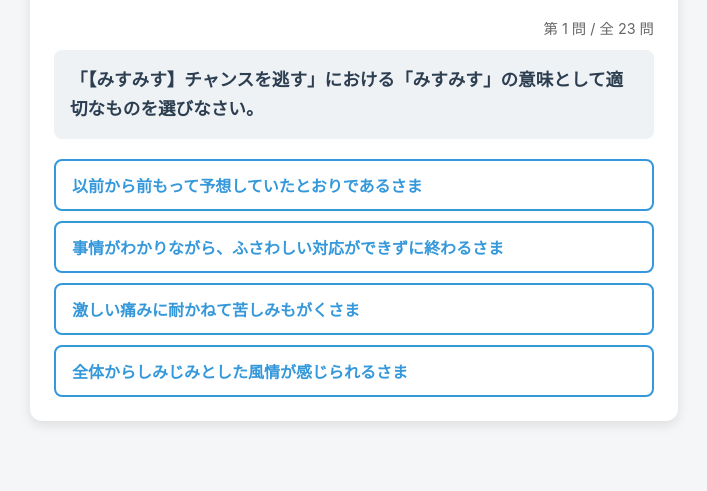
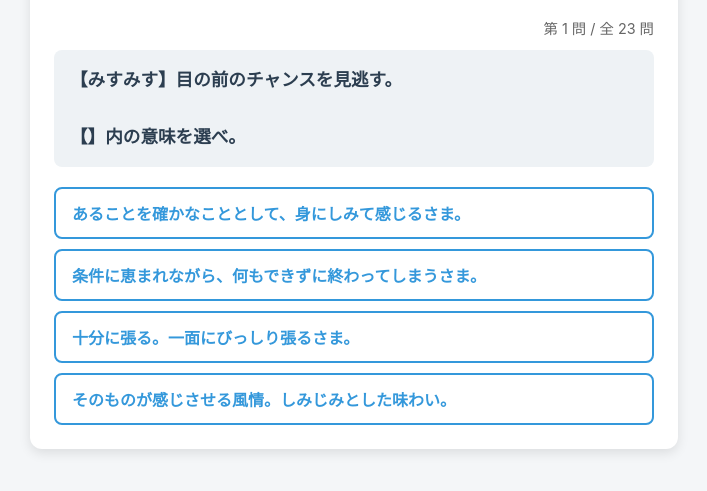
Before and after one commit to math1101/kotoba, a plain HTML site: page index.html in a window 1280 px wide. Shown: the part 89-580 px from the top of the page, without its empty margins (286-993 px from the left). Drawn offline with Linux system fonts and the light colour scheme.

Commit message:
Update quiz data with new questions and options

```diff
--- a/index.html
+++ b/index.html
@@ -139,31 +139,146 @@
 </div>
 
 <script>
-  // 全単語データ（22問）[span_0](start_span)[span_0](end_span)
+  // 全単語データ（画像に準拠した用例と選択肢）
   const rawQuizData = [
-    { word: "あしらう", type: 1, question: "「相手を軽んじた【あしらう】」における「あしらう」の意味として適切なものを選びなさい。", options: ["相手を軽んじた扱いをする・応対する", "実際よりもよく見えるよう整えて見せる", "相手の話にうなずいて調子を合わせる", "身なりや外観を美しく飾る"], answer: "相手を軽んじた扱いをする・応対する" },
-    { word: "ありふれた", type: 1, question: "「【ありふれた】話だ」における「ありふれた」の意味として適切なものを選びなさい。", options: ["どこにでもありそうな", "過去の複雑な経過がある", "非常に価値が高く珍しい", "思いやりがなく冷淡な"], answer: "どこにでもありそうな" },
-    { word: "いきさつ", type: 1, question: "「過去の【いきさつ】を話す」における「いきさつ」の意味として適切なものを選びなさい。", options: ["物事のこみいった事情や事件の経過", "将来に対する明確な見通しや計画", "他人の権力や意志に従うこと", "手先を使って物を上手に作る職人"], answer: "物事のこみいった事情や事件の経過" },
-    { word: "いろどる", type: 1, question: "「食卓を【いろどる】」における「いろどる」の意味として適切なものを選びなさい。", options: ["色をつけたり様々な物を取り合わせて飾る", "古くなった箇所の破れや壊れを直す", "自分の本心を隠して別のふりをする", "物事がスムーズに進まなくする"], answer: "色をつけたり様々な物を取り合わせて飾る" },
-    { word: "あいづち", type: 1, question: "「【あいづち】を打つ」における「あいづち」の意味として適切なものを選びなさい。", options: ["相手の話にうなずいてうまく調子を合わせること", "自分と相手との間に物を置いて仕切ること", "恐ろしさや寒さで手足が震えること", "相手を軽視して失礼な対応をすること"], answer: "相手の話にうなずいてうまく調子を合わせること" },
-    { word: "えりすぐり", type: 1, question: "「【えりすぐり】の作品」における「えりすぐり」の意味として適切なものを選びなさい。", options: ["よいものの中から、さらに選び抜かれたもの", "見た目だけを美しくつくろったもの", "以前から前もって準備されていたもの", "表面からは見えない裏の事情"], answer: "よいものの中から、さらに選び抜かれたもの" },
-    { word: "おののく", type: 1, question: "「恐怖に【おののく】」における「おののく」の意味として適切なものを選びなさい。", options: ["恐ろしさ・寒さ・興奮などで体や手足が震える", "苦痛で地べたをころげまわる", "物事を途中で諦めて嫌がること", "気持ちを引き締めて緊張すること"], answer: "恐ろしさ・寒さ・興奮などで体や手足が震える" },
-    { word: "うつろ", type: 1, question: "「【うつろ】なまなざし」における「うつろ」の意味として適切なものを選びなさい。", options: ["内部が空洞であること・ぼんやりしてむなしい様子", "態度が冷淡で思いやりがない様子", "落ち着いていて物に動じない冷静な様子", "実際に見て事情を十分に理解している様子"], answer: "内部が空洞であること・ぼんやりしてむなしい様子" },
-    { word: "まざまざ", type: 1, question: "「脳裏に【まざまざ】と浮かぶ」における「まざまざ」の意味として適切なものを選びなさい。", options: ["目の前で見るようにありありとしているさま", "何もできずに目の前で逃してしまうさま", "風や水の勢いに従ってゆらゆら動くさま", "手際がよく上手に物事をこなすさま"], answer: "目の前で見るようにありありとしているさま" },
-    { word: "みすみす", type: 1, question: "「【みすみす】チャンスを逃す」における「みすみす」の意味として適切なものを選びなさい。", options: ["事情がわかりながら、ふさわしい対応ができずに終わるさま", "以前から前もって予想していたとおりであるさま", "激しい痛みに耐かねて苦しみもがくさま", "全体からしみじみとした風情が感じられるさま"], answer: "事情がわかりながら、ふさわしい対応ができずに終わるさま" },
-    { word: "もたげる", type: 1, question: "「疑いが頭を【もたげる】」における「もたげる」の意味として適切なものを選びなさい。", options: ["持ち上げる・それまで目立たなかったものが表面に出てくる", "破れたり壊れたりした部分をきれいに補修する", "気持ちを引き締めてピンと緊張させる", "気乗りがせず嫌がってなかなか実行しない"], answer: "持ち上げる・それまで目立たなかったものが表面に出てくる" },
-    { word: "よそおう", type: 1, question: "「平静を【よそおう】」における「よそおう」の意味として適切なものを選びなさい。", options: ["身なりを整える・本心を隠して見せかける", "他人の意思や権力などに素直に従う", "二つのものの間に空間や時間を置く", "物事がスムーズに進まず滞る"], answer: "身なりを整える・本心を隠して見せかける" },
-    { word: "おもむき", type: 1, question: "「庭に【おもむき】がある」における「おもむき」の意味として適切なものを選びなさい。", options: ["そのものが感じさせる風情やしみじみとした味わい", "世間に対する格好や見栄え", "手先や道具を使って物を作る高度な職人技", "周囲との隔たりや打ち解けない関係"], answer: "そのものが感じさせる風情やしみじみとした味わい" },
-    { word: "つれない", type: 1, question: "「【つれない】態度をとる」における「つれない」の意味として適切なものを選びなさい。", options: ["思いやりがない・薄情である・冷淡である", "ぼんやりしていて考える力がない", "どこにでもあって珍しくない", "手際がよくて巧みである"], answer: "思いやりがない・薄情である・冷淡である" },
-    { word: "かねて", type: 1, question: "「【かねて】からの計画」における「かねて」の意味として適切なものを選びなさい。", options: ["以前から・前もって", "実際に目の前で見たように", "条件に恵まれながら何もできずに", "ぐあいの悪いことを隠して"], answer: "以前から・前もって" },
-    { word: "しぶる", type: 1, question: "「返事を【しぶる】」における「しぶる」の意味として適切なものを選びなさい。", options: ["物事がすらすら運ばない・気が進まず嫌がる", "苦痛のあまりころげまわって苦しむ", "二つのものを離して間をあける", "相手を軽んじた対応をする"], answer: "物事がすらすら運ばない・気が進まず嫌がる" },
-    { word: "はりつめる", type: 1, question: "「【はりつめた】空気」における「はりつめる」の意味として適切なものを選びなさい。", options: ["一面にびっしり張る・気持ちを引き締めて緊張する", "本心をさとられないように表面を取りつくろう", "風や水の流れる勢いに従ってゆらゆら動く", "他人の権威や力に屈して従う"], answer: "一面にびっしり張る・気持ちを引き締めて緊張する" },
-    { word: "ひややか", type: 1, question: "「【ひややか】なまなざし」における「ひややか」の意味として適切なものを選びなさい。", options: ["態度が冷淡であるさま・落ち着いて冷淡なさま", "目の前で見ているように鮮やかなさま", "内部がからっぽでむなしいさま", "風情や情緒に満ちあふれているさま"], answer: "態度が冷淡であるさま・落ち着いて冷淡なさま" },
-    { word: "なびく", type: 2, question: "文中の（　）に入る言葉を選びなさい。\n「鯉のぼりが風に（　　）、大空を泳いでいる。」", options: ["なびく", "へだてる", "つくろう", "のたうつ"], answer: "なびく" },
-    { word: "のたうつ", type: 2, question: "文中の（　）に入る言葉を選びなさい。\n「あまりの激痛に、床の上で（　　）苦しんだ。」", options: ["のたうつ", "おののく", "つくろう", "へだてる"], answer: "のたうつ" },
-    { word: "たくみ", type: 2, question: "文中の（　）に入る言葉を選びなさい。\n「言葉（　　）に言い逃れをして、責任を回避した。」", options: ["たくみ", "うつろ", "ありふれ", "かねて"], answer: "たくみ" },
-    { word: "つくろう", type: 2, question: "文中の（　）に入る言葉を選びなさい。\n「嘘がばれないように、あわててその場を（　　）。」", options: ["つくろう", "あしらう", "いろどる", "もたげる"], answer: "つくろう" },
-    { word: "へだてる", type: 2, question: "文中の（　）に入る言葉を選びなさい。\n「ついたてを使って、テーブルとテーブルを（　　）。」", options: ["へだてる", "はりつめる", "よそおう", "なびく"], answer: "へだてる" }
+    {
+      type: 1,
+      question: "面倒な客をうまく【あしらう】\n\n【】内の意味を選べ。",
+      options: ["応対する。", "実際よりもよく見えるよう整え、よそおう。", "相手の話にうなずいてうまく調子を合わせること。", "身なりや外観を整える。美しく飾る。"],
+      answer: "応対する。"
+    },
+    {
+      type: 1,
+      question: "【ありふれた】話だ。\n\n【】内の意味を選べ。",
+      options: ["どこにでもありそうな。", "物事のこみいった事情。", "よいものの中から、さらに選び抜かれたもの。", "思いやりがない。薄情である。"],
+      answer: "どこにでもありそうな。"
+    },
+    {
+      type: 1,
+      question: "けんかになった【いきさつ】を先生に説明しなさい。\n\n【】内の意味を選べ。",
+      options: ["物事のこみいった事情。事件の経過。", "将来に対する明確な見通しや計画。", "他の意志や権力などに従うこと。", "手先や道具を使って物を作る職人。"],
+      answer: "物事のこみいった事情。事件の経過。"
+    },
+    {
+      type: 1,
+      question: "季節の花で食卓を【いろどる】\n\n【】内の意味を選べ。",
+      options: ["さまざまな色や物を取り合わせて飾る。", "破れたり壊れたりした箇所を直す。", "見せかける。ふりをする。", "物事がすらすらと運ばなくなる。"],
+      answer: "さまざまな色や物を取り合わせて飾る。"
+    },
+    {
+      type: 1,
+      question: "【あいづち】を打つ\n\n【】内の意味を選べ。",
+      options: ["相手の話にうなずいてうまく調子を合わせること。", "物を間に置く。仕切る。", "恐ろしさ・寒さ・興奮などで、体や手足が震える。", "相手を軽んじた扱いをする。"],
+      answer: "相手の話にうなずいてうまく調子を合わせること。"
+    },
+    {
+      type: 1,
+      question: "【えりすぐり】の商品を全国からお取り寄せできます。\n\n【】内の意味を選べ。",
+      options: ["よいものの中から、さらに選び抜かれたもの。", "ぐあいの悪いことを隠して、その場をとりなすこと。", "以前から。前もって。", "全体から感じられるようす・ありさま。"],
+      answer: "よいものの中から、さらに選び抜かれたもの。"
+    },
+    {
+      type: 1,
+      question: "恐怖に【おののく】\n\n【】内の意味を選べ。",
+      options: ["恐ろしさ・寒さ・興奮などで、体や手足が震える。", "苦しみもがく。苦痛でころげまわる。", "気が進まぬようす。嫌がってなかなか実行しない。", "気持ちを引き締める。緊張する。"],
+      answer: "恐ろしさ・寒さ・興奮などで、体や手足が震える。"
+    },
+    {
+      type: 1,
+      question: "兵士たちは、【うつろ】な目をして立っていた。\n\n【】内の意味を選べ。",
+      options: ["ぼんやりして物事を考える力がない様子。", "態度が冷淡であるさま。", "落ち着いていて物に動じないさま。", "実際に見ていたり事情がわかっていたりするさま。"],
+      answer: "ぼんやりして物事を考える力がない様子。"
+    },
+    {
+      type: 1,
+      question: "母の笑顔が【まざまざ】と脳裏に浮かぶ。\n\n【】内の意味を選べ。",
+      options: ["目の前で見るようなさま。ありあり。", "条件に恵まれながら、何もできずに終わってしまうさま。", "風や水の勢いに従って横にゆらめくように動くさま。", "手際のよいこと。上手になしとげるさま。"],
+      answer: "目の前で見るようなさま。ありあり。"
+    },
+    {
+      type: 1,
+      question: "【みすみす】目の前のチャンスを見逃す。\n\n【】内の意味を選べ。",
+      options: ["条件に恵まれながら、何もできずに終わってしまうさま。", "あることを確かなこととして、身にしみて感じるさま。", "十分に張る。一面にびっしり張るさま。", "そのものが感じさせる風情。しみじみとした味わい。"],
+      answer: "条件に恵まれながら、何もできずに終わってしまうさま。"
+    },
+    {
+      type: 1,
+      question: "疑いが頭を【もたげる】\n\n【】内の意味を選べ。",
+      options: ["（それまで目立たなかったものが）表面に出てくる。", "身なりなどをきちんと整える。", "関係をうとくする。打ち解けない。", "気が進まぬようす。嫌がってなかなか実行しない。"],
+      answer: "（それまで目立たなかったものが）表面に出てくる。"
+    },
+    {
+      type: 1,
+      question: "本心をさとられないよう平静を【よそおう】\n\n【】内の意味を選べ。",
+      options: ["見せかける。ふりをする。", "他の意志や権力などに従う。", "離しておく。離す。", "物事がすらすらと運ばなくなる。"],
+      answer: "見せかける。ふりをする。"
+    },
+    {
+      type: 1,
+      question: "古寺の苔むした庭には【おもむき】がある。\n\n【】内の意味を選べ。",
+      options: ["そのものが感じさせる風情。しみじみとした味わい。", "実際よりもよく見えるように整えた世間体。", "手先や道具を使って物を作る職人の技。", "相手を軽んじた扱い。"],
+      answer: "そのものが感じさせる風情。しみじみとした味わい。"
+    },
+    {
+      type: 1,
+      question: "かぐや姫は帝に対しても【つれない】態度であった。\n\n【】内の意味を選べ。",
+      options: ["思いやりがない。薄情である。冷淡である。", "ぼんやりして物事を考える力がない。", "どこにでもありそうな。", "手際がよいこと。巧みである。"],
+      answer: "思いやりがない。薄情である。冷淡である。"
+    },
+    {
+      type: 1,
+      question: "【かねて】からの計画通り、セブ島に移住します。\n\n【】内の意味を選べ。",
+      options: ["以前から。前もって。かねがね。", "目の前で見るようなさま。", "実際に見ていたり事情がわかっていたりしながら。", "ぐあいの悪いことを隠して。"],
+      answer: "以前から。前もって。かねがね。"
+    },
+    {
+      type: 1,
+      question: "客が支払いを【しぶる】\n\n【】内の意味を選べ。",
+      options: ["気が進まぬようす。嫌がってなかなか実行しない。", "苦しみもがく。苦痛でころげまわる。", "関係をうとくする。打ち解けない。", "色をつける。"],
+      answer: "気が進まぬようす。嫌がってなかなか実行しない。"
+    },
+    {
+      type: 1,
+      question: "試験場の【はりつめた】空気\n\n【】内の意味を選べ。",
+      options: ["気持ちを引き締める。緊張する。", "実際よりもよく見えるよう整え、よそおう。", "風や水の勢いに従って横にゆらめくように動く。", "他の意志や権力などに従う。"],
+      answer: "気持ちを引き締める。緊張する。"
+    },
+    {
+      type: 1,
+      question: "大佐は、【ひややか】に戦況を見守った。\n\n【】内の意味を選べ。",
+      options: ["落ち着いていて物に動じないさま。冷静なさま。", "目の前で見るようなさま。ありあり。", "内部がからであること。空洞。", "そのものが感じさせる風情。"],
+      answer: "落ち着いていて物に動じないさま。冷静なさま。"
+    },
+    {
+      type: 2,
+      question: "鯉のぼりが風に（　　）。\n\n（　）にあてはまる言葉を選べ。",
+      options: ["なびく", "へだてる", "つくろう", "のたうつ"],
+      answer: "なびく"
+    },
+    {
+      type: 2,
+      question: "激痛に（　　）。\n\n（　）にあてはまる言葉を選べ。",
+      options: ["のたうつ", "おののく", "つくろう", "へだてる"],
+      answer: "のたうつ"
+    },
+    {
+      type: 2,
+      question: "言葉（　　）に言い逃れる。\n\n（　）にあてはまる言葉を選べ。",
+      options: ["たくみ", "うつろ", "ありふれ", "かねて"],
+      answer: "たくみ"
+    },
+    {
+      type: 2,
+      question: "嘘がばれないようあわててその場を取り（　　）。\n\n（　）にあてはまる言葉を選べ。",
+      options: ["つくろう", "あしらう", "いろどる", "もたげる"],
+      answer: "つくろう"
+    },
+    {
+      type: 2,
+      question: "ついたてでテーブルを（　　）。\n\n（　）にあてはまる言葉を選べ。",
+      options: ["へだてる", "はりつめる", "よそおう", "なびく"],
+      answer: "へだてる"
+    }
   ];
 
   let currentQuestions = [];
```
